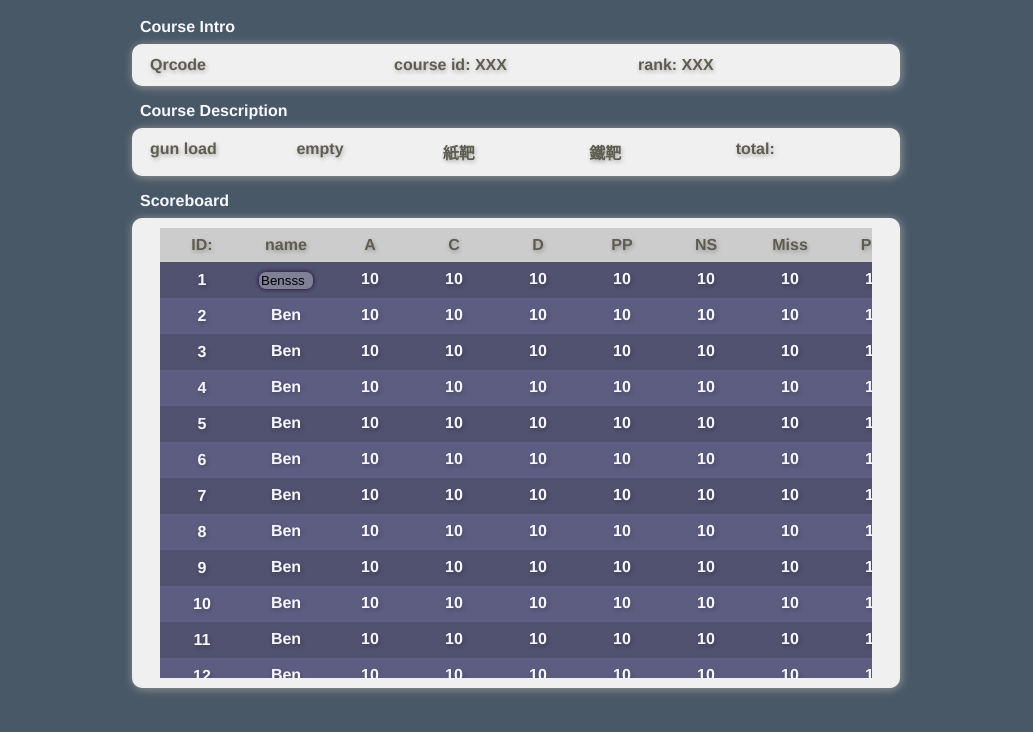
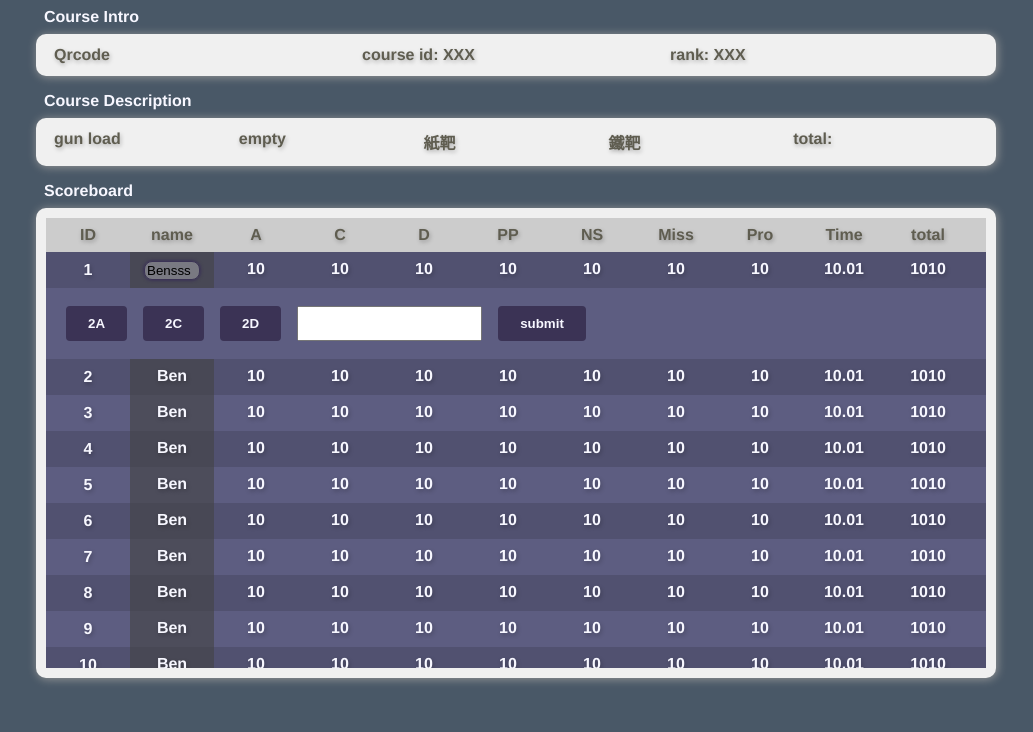
Before and after one commit to ben39053372/ipsc, a Vue app: page /course in a window 1280 px wide. Both pictures are taken after a click on the element "Bensss". Shown: the top 732 px of the page, without its empty margins (124-1157 px from the left). Built offline with nearby package versions, Linux system fonts and the light colour scheme.

Commit message:
add: scorer mark input area

```diff
--- a/src/components/Button.vue
+++ b/src/components/Button.vue
@@ -33,6 +33,7 @@
     border-style: solid;
     font-weight: 700;
     transition: transform 0.1s;
+    user-select: none;
   }
 
   button:active {
--- a/src/components/Container.vue
+++ b/src/components/Container.vue
@@ -15,25 +15,25 @@
 
   @media only screen and (min-width: 768px) {
     .container {
-      max-width: 80%;
+      max-width: 85%;
     }
   }
 
   @media only screen and (min-width: 1024px) {
     .container {
-      max-width: 70%;
+      max-width: 80%;
     }
   }
 
   @media only screen and (min-width: 1280px) {
     .container {
-      max-width: 60%;
+      max-width: 75%;
     }
   }
 
   @media only screen and (min-width: 1536px) {
     .container {
-      max-width: 50%;
+      max-width: 70%;
     }
   }
 </style>
--- a/src/components/CourseHeader.vue
+++ b/src/components/CourseHeader.vue
@@ -19,6 +19,7 @@
 <script>
   import { defineComponent } from 'vue';
   import Paper from './Paper.vue';
+
   export default defineComponent({
     name: 'CourseHeader',
     components: {
--- a/src/components/CourseScoreboard.vue
+++ b/src/components/CourseScoreboard.vue
@@ -5,7 +5,7 @@
       <table>
         <thead>
           <tr>
-            <th>ID:</th>
+            <th>ID</th>
             <th v-for="(header, id) in headers" :key="id">
               {{ header }}
             </th>
@@ -13,7 +13,7 @@
         </thead>
         <tbody>
           <template v-for="(scores, index) in data" :key="index">
-            <tr>
+            <tr @click="() => handleRowClick(index)">
               <td>{{ index + 1 }}</td>
               <td v-for="(score, key) in scores" :key="key">
                 <EditableText
@@ -77,12 +77,17 @@
                   @update:value="event => handleValueChange(index, key, event)"
                 />
                 <span v-else-if="key === 'score'">{{ data[index][key] }}</span>
-                <!-- <EditableText
-                  v-else-if="key === 'score'"
-                  :value="data[index][key]"
-                  type="number"
-                  @update:value="event => handleValueChange(index, key, event)"
-                /> -->
+              </td>
+            </tr>
+            <tr v-if="index === selectedRow">
+              <td colspan="100%">
+                <div class="scorerArea">
+                  <Button>2A</Button>
+                  <Button>2C</Button>
+                  <Button>2D</Button>
+                  <input value="" />
+                  <Button type="submit">submit</Button>
+                </div>
               </td>
             </tr>
           </template>
@@ -97,13 +102,16 @@
   import Paper from './Paper.vue';
   import data from '../mock/data.json';
   import EditableText from './EditableText.vue';
+  import Button from './Button.vue';
   export default defineComponent({
     components: {
       Paper,
       EditableText,
+      Button,
     },
     data() {
       return {
+        selectedRow: null as number | null,
         headers: [
           'name',
           'A',
@@ -125,6 +133,11 @@
         console.log(index, key, value);
         this.data[index][key] = value;
       },
+      handleRowClick(index: number) {
+        console.log(index);
+        if (index === this.selectedRow) this.selectedRow = null;
+        else this.selectedRow = index;
+      },
     },
   });
 </script>
@@ -133,6 +146,8 @@
   .record {
     overflow: auto;
     max-width: 100vw;
+    padding: 10px;
+    width: auto;
   }
 
   table {
@@ -142,6 +157,7 @@
     text-align: center;
     border-collapse: collapse;
     overscroll-behavior: none;
+    user-select: none;
   }
 
   thead {
@@ -167,6 +183,29 @@
     position: sticky !important;
     position: -webkit-sticky !important;
     background-color: #ccc;
+    z-index: 10;
     top: -1px;
   }
+
+  td:nth-child(2) {
+    position: sticky !important;
+    position: -webkit-sticky !important;
+    background-color: #4449;
+    left: 0;
+  }
+
+  .scorerArea {
+    display: flex;
+    flex-wrap: wrap;
+    position: sticky !important;
+    position: -webkit-sticky !important;
+    left: 0;
+    padding: 10px;
+  }
+
+  .scorerArea > * {
+    display: flex;
+    margin-left: 8px;
+    margin-right: 8px;
+  }
 </style>
--- a/src/screens/Course.vue
+++ b/src/screens/Course.vue
@@ -23,9 +23,7 @@
 
 <style scoped>
   .container {
-    flex: 1;
     align-self: flex-start;
-    margin: 10px -10px;
     overscroll-behavior: none;
   }
 </style>
```
